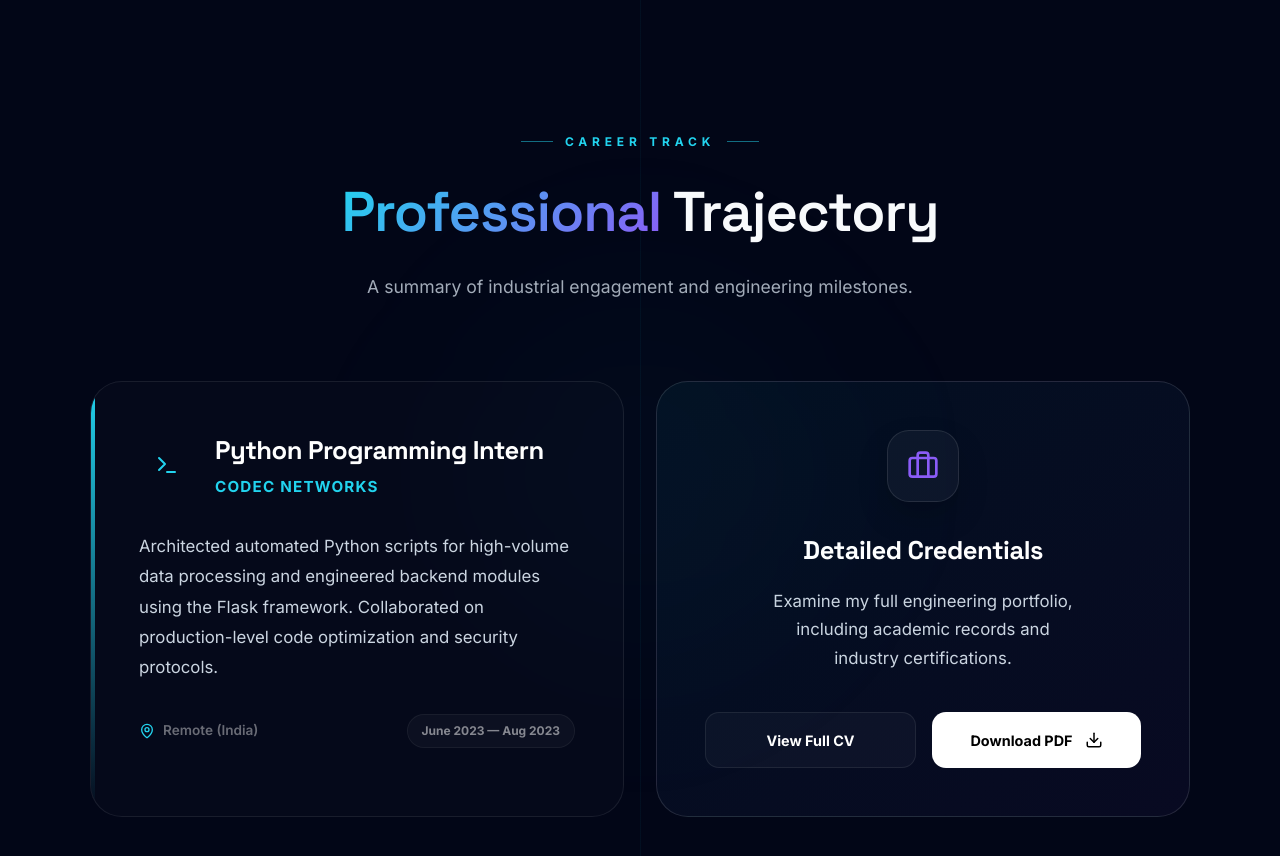
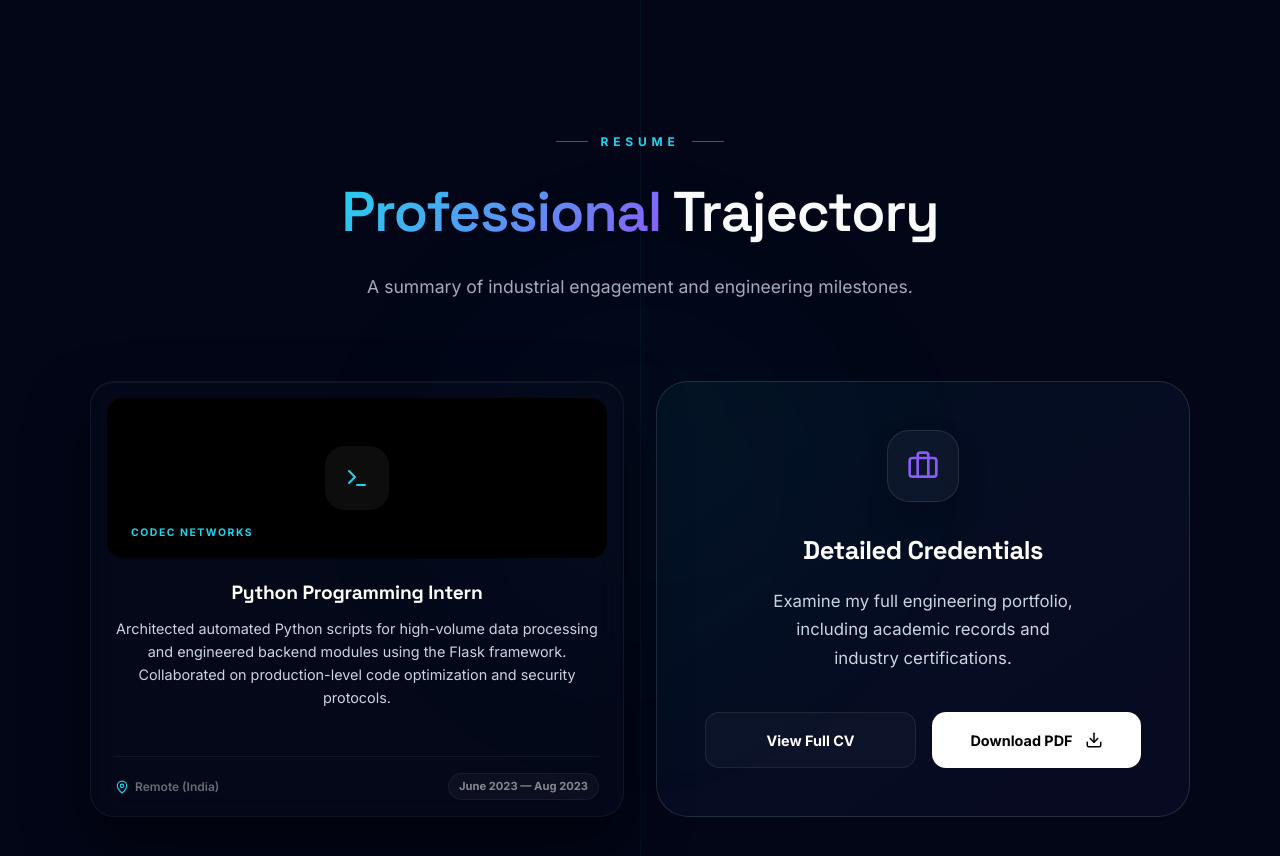
Before and after one commit to lokanathmeher19/lokanathmeher19.github.io, a React (Vite) app: page / in a window 1280 px wide. Shown: the part 7380-8236 px from the top of the page. Built offline with nearby package versions, Linux system fonts and the light colour scheme; the HTML template or start-up script is replaced by a standard one; a web font is replaced by a local one.

Commit message:
Porfolio

```diff
--- a/src/components/sections/ContactSection.jsx
+++ b/src/components/sections/ContactSection.jsx
@@ -128,7 +128,7 @@ const ResumeSection = () => {
       <div style={{ position: 'absolute', top: '50%', left: '50%', transform: 'translate(-50%, -50%)', width: '600px', height: '600px', background: 'radial-gradient(circle, rgba(34, 211, 238, 0.03) 0%, transparent 70%)', filter: 'blur(80px)', pointerEvents: 'none' }}></div>
 
       <SectionHeader
-        badge="Career Track"
+        badge="Resume"
         color="var(--accent-cyan)"
         title={<><span className="text-gradient">Professional</span> Trajectory</>}
         desc="A summary of industrial engagement and engineering milestones."
--- a/src/pages/Home.jsx
+++ b/src/pages/Home.jsx
@@ -1666,7 +1666,7 @@ const ResumeSection = () => {
       <div style={{ position: 'absolute', top: '50%', left: '50%', transform: 'translate(-50%, -50%)', width: '600px', height: '600px', background: 'radial-gradient(circle, rgba(34, 211, 238, 0.03) 0%, transparent 70%)', filter: 'blur(80px)', pointerEvents: 'none' }}></div>
 
       <SectionHeader
-        badge="Career Track"
+        badge="Resume"
         color="var(--accent-cyan)"
         title={<><span className="text-gradient">Professional</span> Trajectory</>}
         desc="A summary of industrial engagement and engineering milestones."
@@ -1675,49 +1675,87 @@ const ResumeSection = () => {
       <div style={{ maxWidth: '1100px', margin: '80px auto 0' }}>
         <div style={{ display: 'grid', gridTemplateColumns: 'repeat(auto-fit, minmax(320px, 1fr))', gap: '32px' }}>
 
-          {/* 💼 Industrial Experience Card */}
+          {/* 💼 Industrial Experience Card - Certificated Style */}
           {experience.map((exp, idx) => (
             <motion.div
               key={idx}
-              initial={{ opacity: 0, x: -20 }}
-              whileInView={{ opacity: 1, x: 0 }}
+              initial={{ opacity: 0, y: 20 }}
+              whileInView={{ opacity: 1, y: 0 }}
               viewport={{ once: true }}
               className="glass-panel"
               style={{
-                padding: '48px',
-                borderRadius: '32px',
-                background: 'rgba(255, 255, 255, 0.015)',
-                border: '1px solid rgba(255, 255, 255, 0.08)',
+                padding: '16px',
+                borderRadius: '24px',
+                background: 'rgba(255, 255, 255, 0.01)',
+                border: '1px solid rgba(255, 255, 255, 0.05)',
+                position: 'relative',
+                display: 'flex',
+                flexDirection: 'column',
+                alignItems: 'center',
+                boxShadow: '0 30px 60px rgba(0,0,0,0.5), inset 0 1px 0 rgba(255,255,255,0.05)',
+                transition: 'all 0.4s cubic-bezier(0.16, 1, 0.3, 1)',
+                backdropFilter: 'blur(15px)',
+              }}
+              whileHover={{ y: -5, borderColor: `${exp.color}44`, boxShadow: `0 30px 60px rgba(0,0,0,0.6), inset 0 1px 0 ${exp.color}22` }}
+            >
+              {/* Icon Type Box */}
+              <div style={{
+                width: '100%',
+                height: '160px',
+                borderRadius: '16px',
+                backgroundColor: '#000',
                 position: 'relative',
                 overflow: 'hidden',
-                transition: 'all 0.4s cubic-bezier(0.16, 1, 0.3, 1)'
-              }}
-              whileHover={{ y: -8, background: 'rgba(255, 255, 255, 0.025)', borderColor: 'rgba(34, 211, 238, 0.2)' }}
-            >
-              <div style={{
-                position: 'absolute', top: 0, left: 0, width: '4px', height: '100%',
-                background: `linear-gradient(to bottom, ${exp.color}, transparent)`
-              }} />
-
-              <div style={{ display: 'flex', gap: '20px', alignItems: 'center', marginBottom: '32px' }}>
-                 <div style={{ width: '56px', height: '56px', borderRadius: '16px', background: `${exp.color}15`, display: 'flex', alignItems: 'center', justifyContent: 'center', color: exp.color, border: `1px solid ${exp.color}22` }}>
-                    {exp.icon}
-                 </div>
-                 <div>
-                    <h3 style={{ fontSize: '1.6rem', fontWeight: 900, color: '#fff', marginBottom: '4px', letterSpacing: '-0.02em' }}>{exp.role}</h3>
-                    <p style={{ color: exp.color, fontWeight: 800, fontSize: '0.95rem', letterSpacing: '0.08em' }}>{exp.company.toUpperCase()}</p>
-                 </div>
+                display: 'flex',
+                alignItems: 'center',
+                justifyContent: 'center',
+                border: `1px solid ${exp.color}22`
+              }}>
+                <div style={{
+                  position: 'absolute',
+                  inset: 0,
+                  background: `radial-gradient(circle at center, ${exp.color}33 0%, transparent 70%)`,
+                  zIndex: 0
+                }} />
+
+                <div style={{
+                  width: '64px',
+                  height: '64px',
+                  borderRadius: '20px',
+                  background: 'rgba(255, 255, 255, 0.05)',
+                  backdropFilter: 'blur(10px)',
+                  border: `1px solid ${exp.color}44`,
+                  display: 'flex',
+                  alignItems: 'center',
+                  justifyContent: 'center',
+                  color: exp.color,
+                  zIndex: 1,
+                  boxShadow: `0 10px 30px ${exp.color}33`
+                }}>
+                  {exp.icon}
+                </div>
+
+                <div style={{ position: 'absolute', bottom: '12px', left: '16px', display: 'flex', alignItems: 'center', gap: '8px', zIndex: 1 }}>
+                  <span style={{ fontSize: '0.65rem', fontWeight: 900, color: exp.color, letterSpacing: '0.15em', textTransform: 'uppercase', background: 'rgba(0,0,0,0.6)', padding: '4px 8px', borderRadius: '8px', backdropFilter: 'blur(4px)' }}>
+                    {exp.company}
+                  </span>
+                </div>
               </div>
 
-              <p style={{ color: 'var(--text-secondary)', lineHeight: 1.8, fontSize: '1.05rem', marginBottom: '32px', fontWeight: 400 }}>
-                {exp.desc}
-              </p>
-
-              <div style={{ display: 'flex', justifyContent: 'space-between', alignItems: 'center' }}>
-                <div style={{ display: 'flex', alignItems: 'center', gap: '8px', color: 'rgba(255,255,255,0.4)', fontSize: '0.85rem', fontWeight: 600 }}>
-                  <MapPin size={16} style={{ color: exp.color }} /> {exp.locationShort || exp.location}
+              {/* Content Box */}
+              <div style={{ width: '100%', marginTop: '20px', textAlign: 'center', padding: '0 8px', flex: 1, display: 'flex', flexDirection: 'column' }}>
+                <h3 style={{ color: '#fff', fontSize: '1.2rem', fontWeight: 900, margin: '0 0 8px 0', letterSpacing: '-0.01em' }}>{exp.role}</h3>
+
+                <p style={{ color: 'var(--text-secondary)', lineHeight: 1.6, fontSize: '0.9rem', marginBottom: '24px', fontWeight: 400, flex: 1 }}>
+                  {exp.desc}
+                </p>
+
+                <div style={{ display: 'flex', justifyContent: 'space-between', alignItems: 'center', marginTop: 'auto', paddingTop: '16px', borderTop: '1px solid rgba(255,255,255,0.05)' }}>
+                  <div style={{ display: 'flex', alignItems: 'center', gap: '6px', color: 'rgba(255,255,255,0.4)', fontSize: '0.75rem', fontWeight: 600 }}>
+                    <MapPin size={14} style={{ color: exp.color }} /> {exp.locationShort || exp.location}
+                  </div>
+                  <span style={{ fontSize: '0.7rem', fontWeight: 900, color: 'rgba(255,255,255,0.5)', background: 'rgba(255,255,255,0.03)', padding: '4px 10px', borderRadius: '100px', border: '1px solid rgba(255,255,255,0.05)' }}>{exp.periodShort || exp.period}</span>
                 </div>
-                <span style={{ fontSize: '0.75rem', fontWeight: 900, color: 'rgba(255,255,255,0.5)', background: 'rgba(255,255,255,0.03)', padding: '6px 14px', borderRadius: '100px', border: '1px solid rgba(255,255,255,0.05)' }}>{exp.periodShort || exp.period}</span>
               </div>
             </motion.div>
           ))}
```
